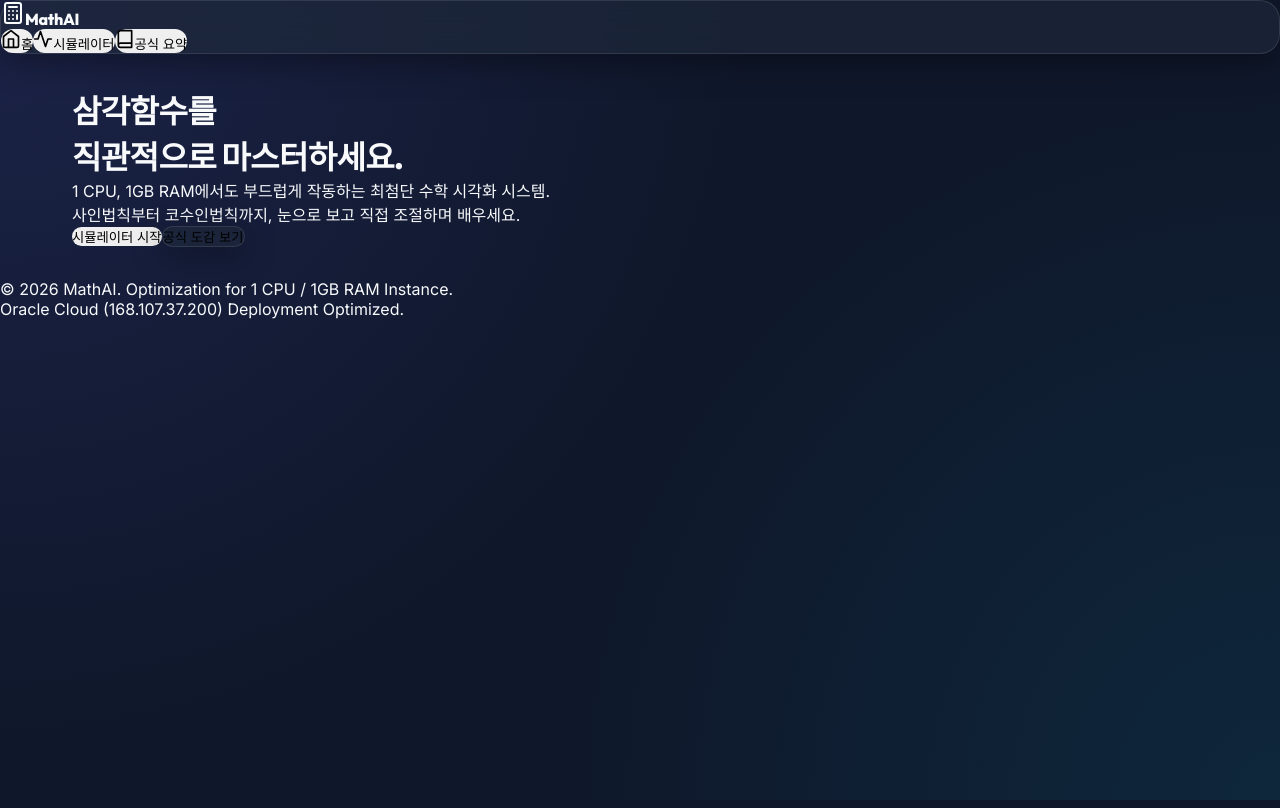
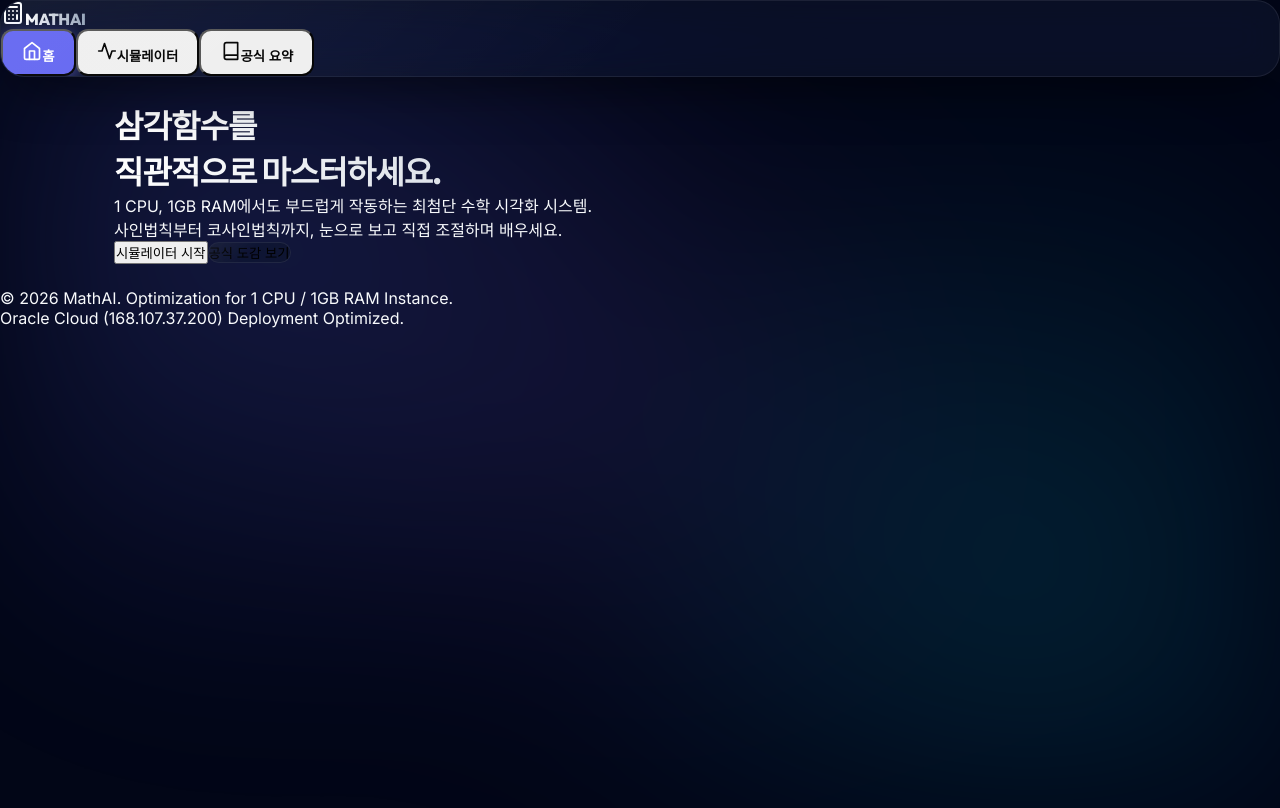
Before and after one commit to sh524shin/dynamic, a React (Vite) app: page / in a window 1280 px wide. Built offline with nearby package versions, Linux system fonts and the light colour scheme.

Commit message:
Design: Implement Premium Dark Math theme with Mesh Gradients and Neon accents

```diff
--- a/src/App.jsx
+++ b/src/App.jsx
@@ -16,26 +16,26 @@ function App() {
 
   return (
     <div className="min-h-screen">
-      {/* Navigation Bar */}
-      <nav className="fixed top-6 left-1/2 -translate-x-1/2 z-50 w-full max-w-xl px-4">
-        <div className="glass px-6 py-4 flex justify-between items-center">
-          <div className="brand text-xl text-primary flex items-center gap-2">
-            <Calculator className="text-secondary" />
-            <span>MathAI</span>
+      {/* Navigation Bar - Modern Floating Pill */}
+      <nav className="fixed top-8 left-1/2 -translate-x-1/2 z-50 w-auto">
+        <div className="glass px-2 py-2 flex items-center gap-1 backdrop-blur-3xl shadow-2xl">
+          <div className="px-4 pr-6 border-r border-glass-stroke hidden md:flex items-center gap-2">
+            <Calculator className="text-neon-cyan" size={24} />
+            <span className="brand text-lg font-black tracking-tighter">MATH<span className="text-primary-glow">AI</span></span>
           </div>
-          <div className="flex gap-4">
+          <div className="flex gap-1">
             {navItems.map(item => (
               <button
                 key={item.id}
                 onClick={() => setActiveTab(item.id)}
-                className={`p-2 transition-all flex items-center gap-1.5 rounded-lg ${
+                className={`nav-pill flex items-center gap-2 ${
                   activeTab === item.id
-                  ? 'bg-primary text-white shadow-lg shadow-indigo-500/30'
+                  ? 'active'
                   : 'text-text-muted hover:text-text-main'
                 }`}
               >
                 {item.icon}
-                <span className="hidden sm:inline font-semibold text-sm">{item.title}</span>
+                <span className="text-sm font-bold tracking-tight">{item.title}</span>
               </button>
             ))}
           </div>
@@ -58,18 +58,19 @@ function App() {
               </h1>
               <p className="text-text-muted text-lg mb-12 max-w-2xl mx-auto">
                 1 CPU, 1GB RAM에서도 부드럽게 작동하는 최첨단 수학 시각화 시스템.<br />
-                사인법칙부터 코수인법칙까지, 눈으로 보고 직접 조절하며 배우세요.
+                사인법칙부터 코사인법칙까지, 눈으로 보고 직접 조절하며 배우세요.
               </p>
-              <div className="flex justify-center gap-4">
+              <div className="flex justify-center gap-6">
                 <button
                   onClick={() => setActiveTab('simulator')}
-                  className="bg-primary text-white px-8 py-4 text-lg font-bold hover:scale-105"
+                  className="relative group px-10 py-5 overflow-hidden rounded-2xl bg-primary font-black text-lg transition-all hover:scale-105 hover:shadow-[0_0_40px_rgba(99,102,241,0.5)]"
                 >
-                  시뮬레이터 시작
+                  <div className="absolute inset-0 bg-gradient-to-r from-primary to-purple-600 opacity-100 group-hover:scale-110 transition-transform" />
+                  <span className="relative z-10 text-white">시뮬레이터 시작</span>
                 </button>
                 <button
                   onClick={() => setActiveTab('formulas')}
-                  className="glass px-8 py-4 text-lg font-bold hover:bg-white/5"
+                  className="glass px-10 py-5 text-lg font-black text-white hover:bg-white/10 transition-all border border-white/20 hover:border-white/40"
                 >
                   공식 도감 보기
                 </button>
--- a/src/components/FormulaSection.jsx
+++ b/src/components/FormulaSection.jsx
@@ -3,18 +3,20 @@ import { InlineMath, BlockMath } from 'react-katex';
 import { CheckCircle2, AlertTriangle } from 'lucide-react';
 
 const FormulaCard = ({ title, formula, description, badge }) => (
-  <div className="glass p-8 flex flex-col gap-4 relative overflow-hidden group">
-    <div className="absolute top-0 right-0 p-4 opacity-10 group-hover:opacity-20 transition-opacity">
-      <CheckCircle2 size={120} className="text-secondary" />
+  <div className="glass p-8 flex flex-col gap-6 relative overflow-hidden group formula-card">
+    <div className="absolute -top-10 -right-10 w-40 h-40 bg-primary/5 rounded-full blur-3xl group-hover:bg-primary/10 transition-colors" />
+    <div className="flex justify-between items-start relative z-10">
+      <h3 className="text-2xl font-black text-white leading-tight">{title}</h3>
+      {badge && (
+        <span className="bg-gradient-to-r from-primary/20 to-purple-500/20 text-primary-glow text-[10px] px-3 py-1 rounded-full font-black uppercase tracking-tighter border border-primary/20">
+          {badge}
+        </span>
+      )}
     </div>
-    <div className="flex justify-between items-start">
-      <h3 className="text-2xl font-bold text-white mb-2">{title}</h3>
-      {badge && <span className="bg-secondary/20 text-secondary text-xs px-2 py-1 rounded-full font-bold uppercase">{badge}</span>}
-    </div>
-    <div className="bg-white/5 p-8 rounded-2xl border border-white/10 shadow-inner">
+    <div className="bg-white/5 p-10 rounded-[32px] border border-white/10 shadow-2xl backdrop-blur-md relative z-10">
       <BlockMath math={formula} />
     </div>
-    <p className="text-text-muted leading-relaxed">{description}</p>
+    <p className="text-text-muted leading-relaxed text-sm relative z-10 group-hover:text-text-main transition-colors">{description}</p>
   </div>
 );
 
--- a/src/index.css
+++ b/src/index.css
@@ -1,15 +1,20 @@
 :root {
-  /* Modern Color Palette - Deep Indigo & Cyber Cyan */
+  /* Premium Dark Palette - Cyberpunk & Modern Fusion */
   --primary: #6366f1;
-  --primary-hover: #4f46e5;
+  --primary-glow: rgba(99, 102, 241, 0.5);
   --secondary: #06b6d4;
-  --bg-dark: #0f172a;
-  --bg-card: rgba(30, 41, 59, 0.7);
+  --secondary-glow: rgba(6, 182, 212, 0.4);
+  --accent: #f472b6;
+  --bg-dark: #020617; /* Deeper Dark */
+  --bg-card: rgba(15, 23, 42, 0.6);
   --text-main: #f8fafc;
   --text-muted: #94a3b8;
-  --glass-border: rgba(255, 255, 255, 0.1);
-  --glass-shadow: 0 8px 32px 0 rgba(0, 0, 0, 0.37);
-  --accent-gradient: linear-gradient(135deg, #6366f1 0%, #a855f7 50%, #ec4899 100%);
+  --glass-border: rgba(255, 255, 255, 0.08);
+  --glass-stroke: rgba(255, 255, 255, 0.12);
+  --glass-shadow: 0 20px 50px -12px rgba(0, 0, 0, 0.5);
+  --accent-gradient: linear-gradient(135deg, #6366f1 0%, #8b5cf6 50%, #ec4899 100%);
+  --neon-cyan: #00f3ff;
+  --neon-purple: #bc13fe;
 }
 
 * {
@@ -19,56 +24,128 @@
 }
 
 body {
-  font-family: 'Inter', sans-serif;
+  font-family: 'Inter', system-ui, -apple-system, sans-serif;
   background-color: var(--bg-dark);
   color: var(--text-main);
   min-height: 100vh;
   overflow-x: hidden;
-  background-image:
-    radial-gradient(circle at 0% 0%, rgba(99, 102, 241, 0.15) 0%, transparent 50%),
-    radial-gradient(circle at 100% 100%, rgba(6, 182, 212, 0.1) 0%, transparent 50%);
+  position: relative;
 }
 
-/* Glassmorphism Utility */
+/* Premium Mesh Gradient Background */
+body::before {
+  content: "";
+  position: absolute;
+  top: 0;
+  left: 0;
+  width: 100%;
+  height: 100%;
+  z-index: -1;
+  background:
+    radial-gradient(circle at 20% 30%, rgba(99, 102, 241, 0.2) 0%, transparent 40%),
+    radial-gradient(circle at 80% 70%, rgba(6, 182, 212, 0.15) 0%, transparent 40%),
+    radial-gradient(circle at 50% 50%, rgba(139, 92, 246, 0.1) 0%, transparent 50%);
+  filter: blur(80px);
+  animation: meshMove 20s ease-in-out infinite alternate;
+}
+
+@keyframes meshMove {
+  0% { transform: scale(1); }
+  100% { transform: scale(1.1) translate(20px, 10px); }
+}
+
+/* Glassmorphism 2.0 */
 .glass {
   background: var(--bg-card);
-  backdrop-filter: blur(12px);
-  -webkit-backdrop-filter: blur(12px);
+  backdrop-filter: blur(20px) saturate(180%);
+  -webkit-backdrop-filter: blur(20px) saturate(180%);
   border: 1px solid var(--glass-border);
   box-shadow: var(--glass-shadow);
-  border-radius: 20px;
+  border-radius: 24px;
+  position: relative;
+  overflow: hidden;
+}
+
+/* Subtle Card Glow on Top Left */
+.glass::after {
+  content: "";
+  position: absolute;
+  top: 0;
+  left: 0;
+  width: 100%;
+  height: 100%;
+  background: linear-gradient(135deg, rgba(255, 255, 255, 0.05) 0%, transparent 50%);
+  pointer-events: none;
 }
 
 h1, h2, h3, .brand {
   font-family: 'Outfit', sans-serif;
   font-weight: 800;
-  letter-spacing: -0.02em;
+  letter-spacing: -0.03em;
+  background: linear-gradient(to right, #fff, #94a3b8);
+  -webkit-background-clip: text;
+  background-clip: text;
+  -webkit-text-fill-color: transparent;
 }
 
 .container {
-  max-width: 1200px;
+  max-width: 1100px;
   margin: 0 auto;
-  padding: 2rem;
+  padding: 1.5rem;
 }
 
-button {
-  cursor: pointer;
-  border: none;
-  border-radius: 12px;
-  transition: all 0.3s ease;
+/* Custom Slick Slider Design */
+input[type="range"] {
+  -webkit-appearance: none;
+  appearance: none;
+  width: 100%;
+  background: rgba(255, 255, 255, 0.1);
+  height: 6px;
+  border-radius: 10px;
+  outline: none;
 }
 
-.math-content {
-  font-size: 1.1rem;
-  line-height: 1.6;
+input[type="range"]::-webkit-slider-thumb {
+  -webkit-appearance: none;
+  width: 18px;
+  height: 18px;
+  background: var(--primary);
+  border-radius: 50%;
+  cursor: pointer;
+  box-shadow: 0 0 10px var(--primary-glow);
+  transition: all 0.2s ease;
 }
 
-/* Animations */
-@keyframes fadeIn {
-  from { opacity: 0; transform: translateY(20px); }
-  to { opacity: 1; transform: translateY(0); }
+input[type="range"]::-webkit-slider-thumb:hover {
+  transform: scale(1.2);
+  box-shadow: 0 0 15px var(--primary-glow);
 }
 
-.animate-fade {
-  animation: fadeIn 0.8s ease forwards;
+/* Interactive Nav Styling */
+.nav-pill {
+  padding: 0.6rem 1.2rem;
+  border-radius: 12px;
+  font-weight: 600;
+  transition: all 0.3s cubic-bezier(0.4, 0, 0.2, 1);
 }
+
+.nav-pill:hover:not(.active) {
+  background: rgba(255, 255, 255, 0.05);
+}
+
+.nav-pill.active {
+  background: var(--primary);
+  box-shadow: 0 4px 15px var(--primary-glow);
+  color: white;
+}
+
+/* Mathematical Card Transitions */
+.formula-card {
+  transition: transform 0.4s cubic-bezier(0.175, 0.885, 0.32, 1.275), box-shadow 0.4s ease;
+}
+
+.formula-card:hover {
+  transform: translateY(-8px) scale(1.02);
+  box-shadow: 0 25px 50px -12px rgba(99, 102, 241, 0.3);
+  border-color: rgba(99, 102, 241, 0.3);
+}
```
Also changed, not shown: src/components/SineGrapher.jsx (+37 -29 lines).
